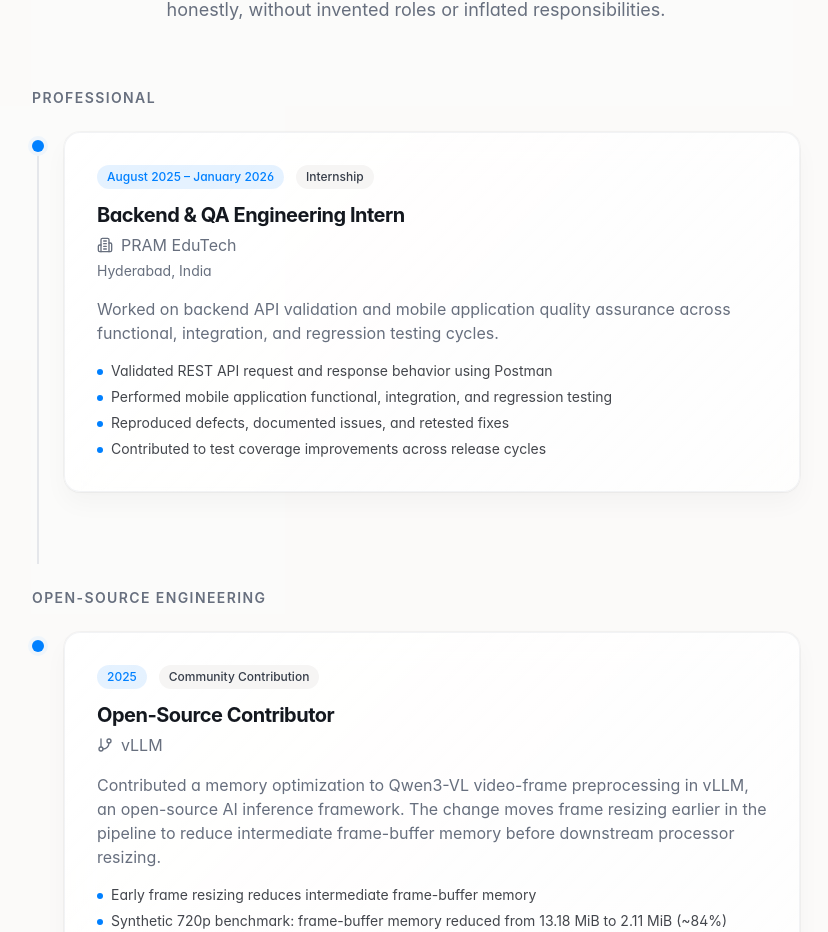
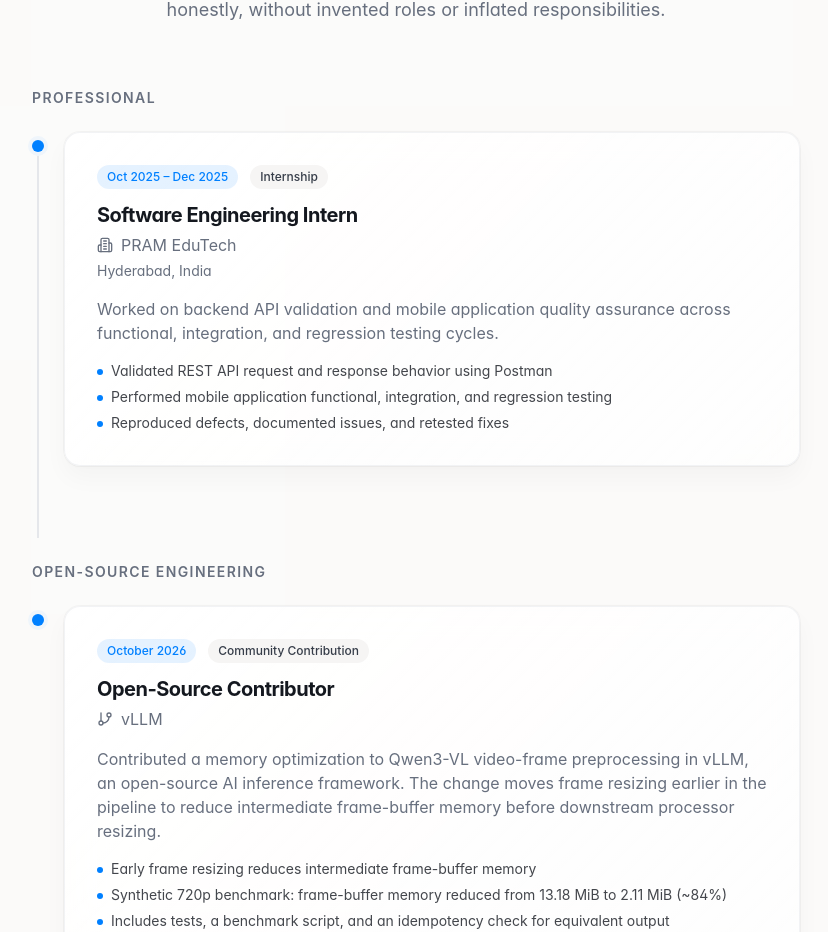
Before and after one commit to IamChandu114/Chanduweb, a React (Vite) app: page / in a window 1280 px wide. Shown: the part 7515-8447 px from the top of the page, without its empty margins (224-1052 px from the left). Built offline with nearby package versions, Linux system fonts and the light colour scheme.

Commit message:
content: final audit adjustments for experience timeline and clean types

```diff
--- a/src/components/portfolio/ExperienceSection.tsx
+++ b/src/components/portfolio/ExperienceSection.tsx
@@ -4,18 +4,17 @@ import { Building2, GitBranch } from "lucide-react";
 
 const experiences = [
   {
-    role: "Backend & QA Engineering Intern",
+    role: "Software Engineering Intern",
     company: "PRAM EduTech",
     location: "Hyderabad, India",
     type: "Internship",
-    period: "August 2025 – January 2026",
+    period: "Oct 2025 – Dec 2025",
     description:
       "Worked on backend API validation and mobile application quality assurance across functional, integration, and regression testing cycles.",
     highlights: [
       "Validated REST API request and response behavior using Postman",
       "Performed mobile application functional, integration, and regression testing",
-      "Reproduced defects, documented issues, and retested fixes",
-      "Contributed to test coverage improvements across release cycles"
+      "Reproduced defects, documented issues, and retested fixes"
     ]
   }
 ];
@@ -25,7 +24,7 @@ const openSourceContributions = [
     role: "Open-Source Contributor",
     project: "vLLM",
     type: "Community Contribution",
-    period: "2025",
+    period: "October 2026",
     description:
       "Contributed a memory optimization to Qwen3-VL video-frame preprocessing in vLLM, an open-source AI inference framework. The change moves frame resizing earlier in the pipeline to reduce intermediate frame-buffer memory before downstream processor resizing.",
     highlights: [
--- a/src/hooks/useAnalytics.ts
+++ b/src/hooks/useAnalytics.ts
@@ -1 +1,24 @@
-/**\n * Custom hook for analytics tracking in React components\n */\n\nimport { useEffect } from 'react';\nimport analytics from '@/lib/analytics';\n\nexport const useAnalytics = () => {\n  /**\n   * Initialize analytics on component mount\n   */\n  useEffect(() => {\n    analytics.init();\n  }, []);\n\n  return {\n    trackEvent: analytics.trackEvent.bind(analytics),\n    trackPageView: analytics.trackPageView.bind(analytics),\n    trackLinkClick: analytics.trackLinkClick.bind(analytics),\n    trackButtonClick: analytics.trackButtonClick.bind(analytics),\n    trackDownload: analytics.trackDownload.bind(analytics),\n    trackEngagement: analytics.trackEngagement.bind(analytics),\n  };\n};\n"
+/**
+ * Custom hook for analytics tracking in React components
+ */
+
+import { useEffect } from 'react';
+import analytics from '@/lib/analytics';
+
+export const useAnalytics = () => {
+  /**
+   * Initialize analytics on component mount
+   */
+  useEffect(() => {
+    analytics.init();
+  }, []);
+
+  return {
+    trackEvent: analytics.trackEvent.bind(analytics),
+    trackPageView: analytics.trackPageView.bind(analytics),
+    trackLinkClick: analytics.trackLinkClick.bind(analytics),
+    trackButtonClick: analytics.trackButtonClick.bind(analytics),
+    trackDownload: analytics.trackDownload.bind(analytics),
+    trackEngagement: analytics.trackEngagement.bind(analytics),
+  };
+};
```
